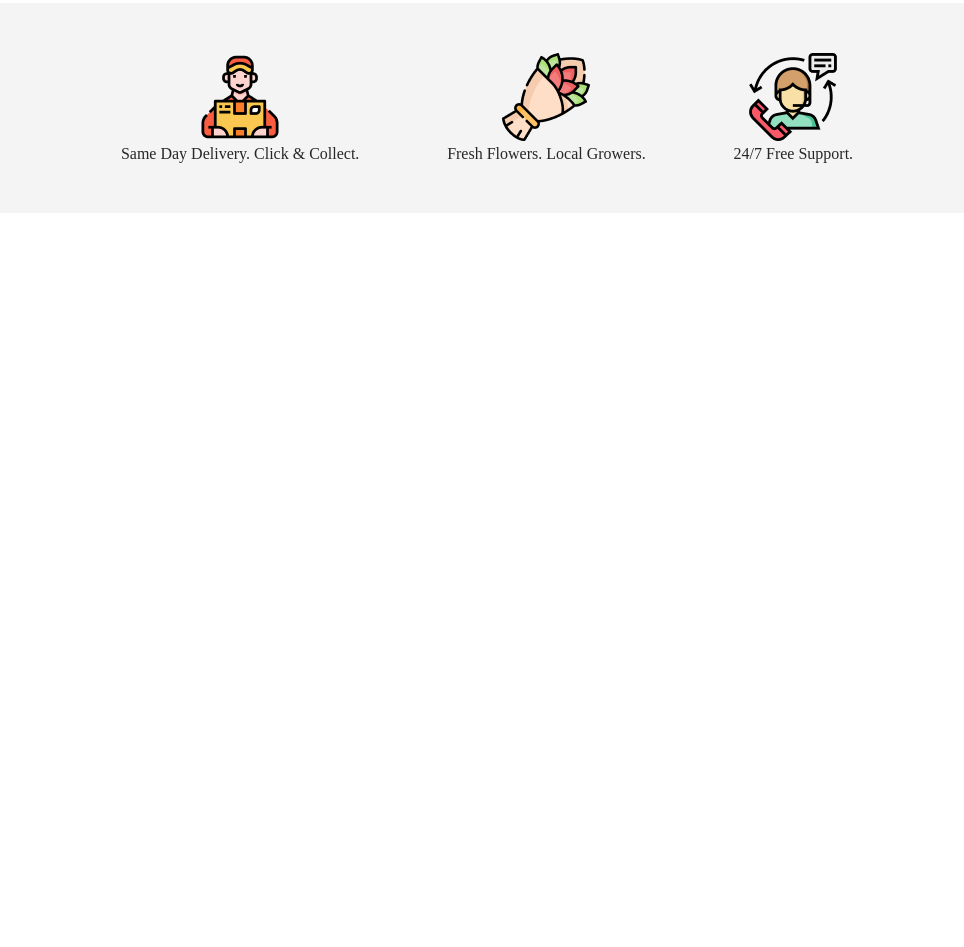
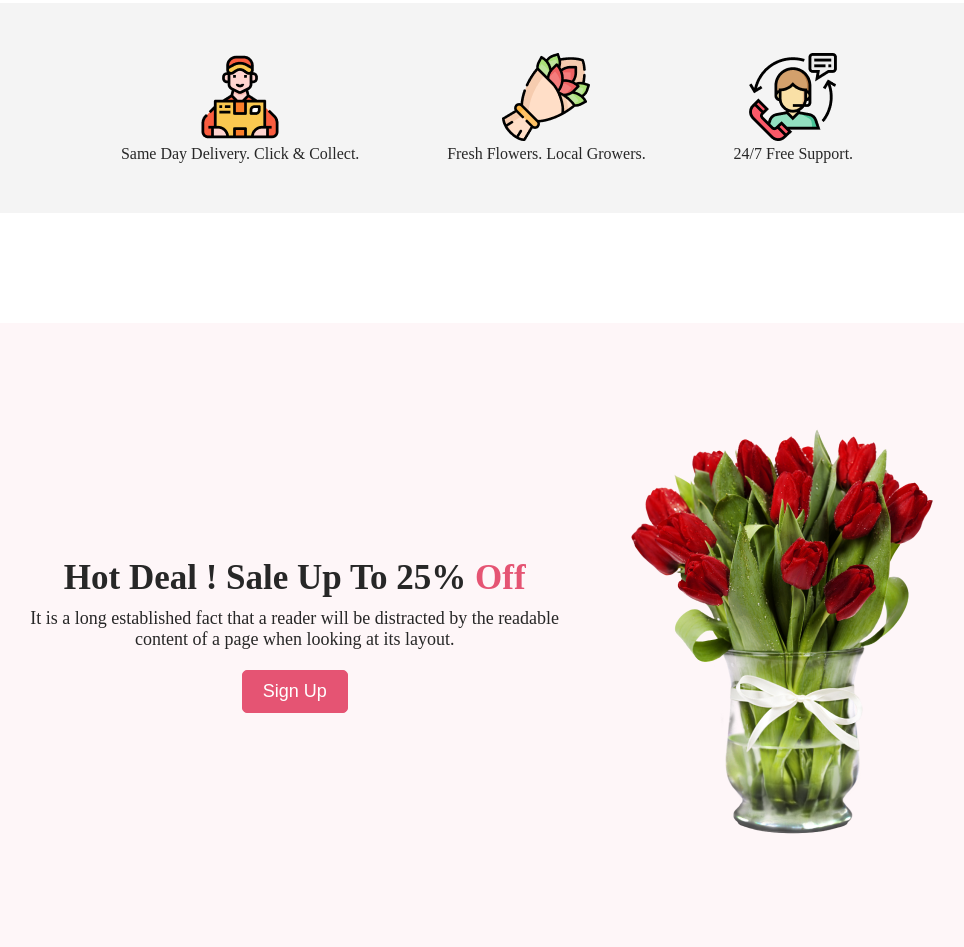
Before and after one commit to Rabiul913/flower-shop-assignment, a plain HTML site: page index.html in a window 1280 px wide. Shown: the part 1628-2575 px from the top of the page, without its empty margins (153-1117 px from the left). Before the commit the page ends 1951 px from the top, so only its background shows below. Drawn offline with Linux system fonts and the light colour scheme; a web font is replaced by a local one.

Commit message:
signup section added

```diff
--- a/assets/css/style.css
+++ b/assets/css/style.css
@@ -116,3 +116,26 @@ body{
 .feature-card .card-design{
     text-align: center;
 }
+
+/* signup section css */
+.section-signup{
+    display: flex;
+    background-color: #FEF6F8;
+    justify-content: space-around;
+    align-items: center;
+    padding: 100px 150px;
+}
+.signup-content{
+    text-align: center;
+}
+.signup-content h3{
+    font-size: 35px;
+}
+.signup-content>h3>span{
+    color: #E55473;
+}
+.signup-content p{
+    font-size: 18px;
+    margin-top: 10px;
+    margin-bottom: 20px;
+}
--- a/index.html
+++ b/index.html
@@ -78,6 +78,19 @@
 
             </div>
         </section>
+
+        <section class="section-signup">
+            <div class="signup-content">
+                <h3>Hot Deal ! Sale Up To 25% <span>Off</span></h3>
+                <p>It is a long established fact that a reader will be distracted by the readable <br>content of a page when looking at its layout.</p>
+                <button class="btn-primary">Sign Up</button>
+            </div>
+            <div class="signup-image">
+                <img src="./assets/images/pngwing-8.png" alt="">
+
+            </div>
+
+        </section>
     </main>
     <footer>
 
```
